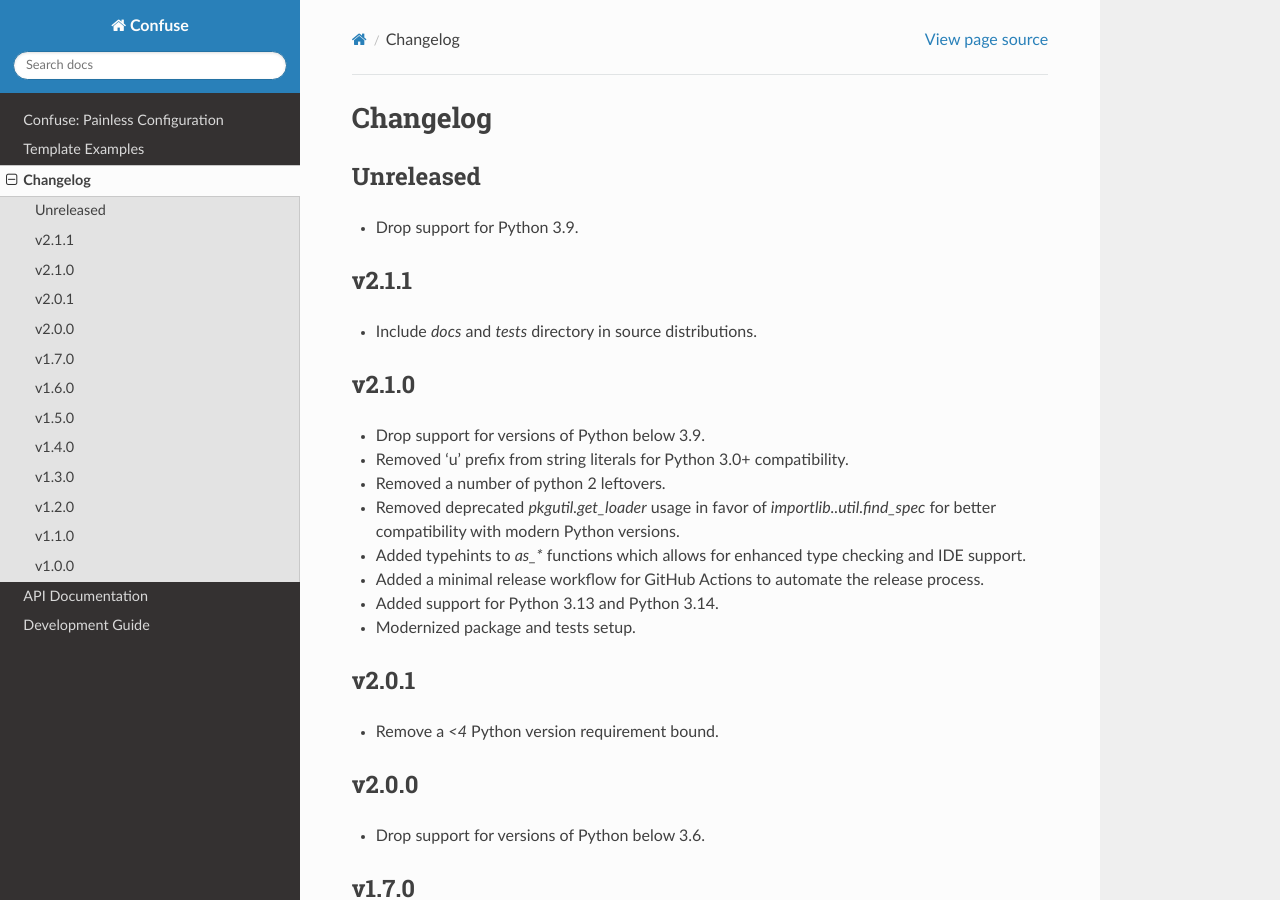
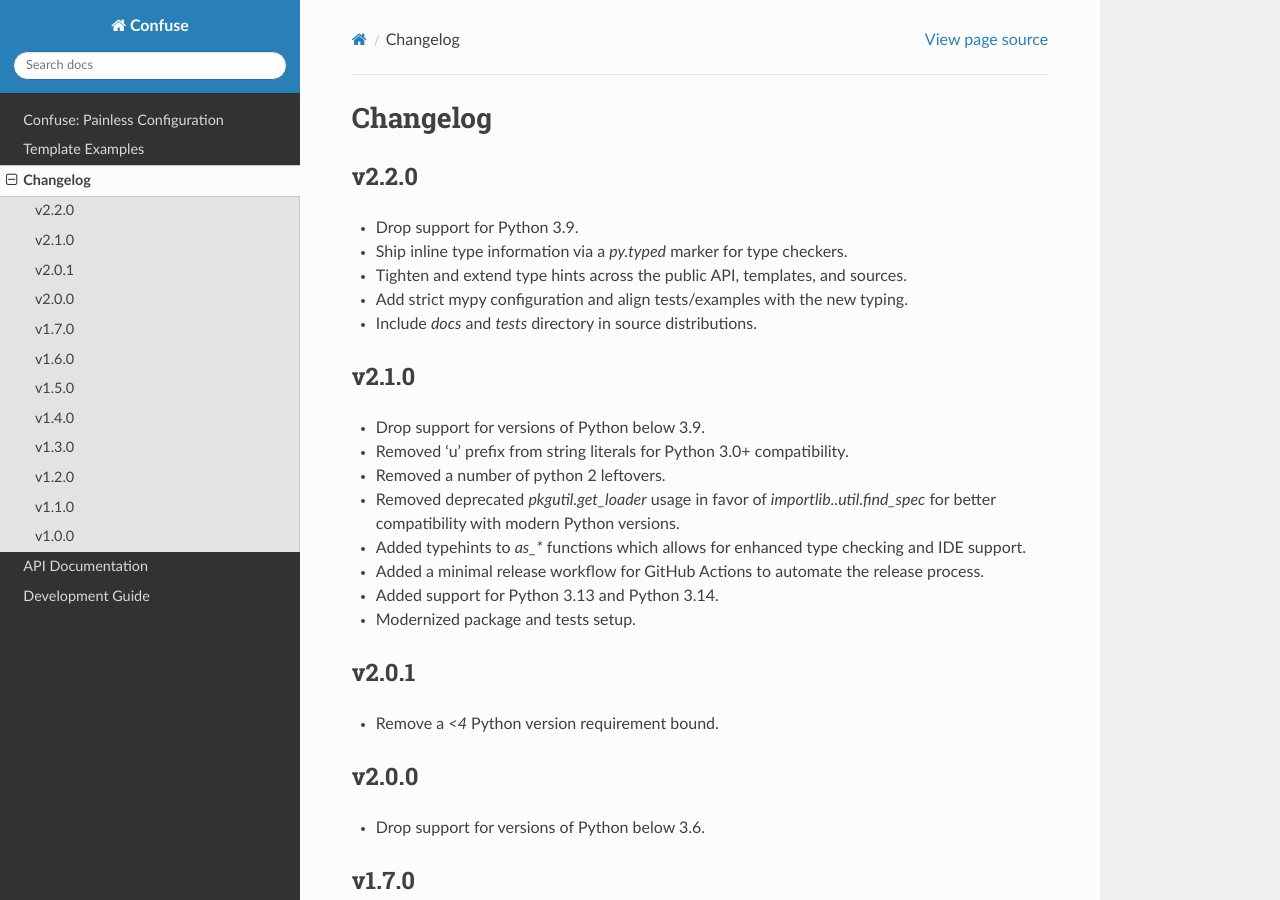
Before and after one commit to beetbox/confuse, a Sphinx documentation site: the page built from docs/changelog.rst, in a window 1280 px wide and 900 px high. Built offline with Sphinx 7.4.7 and the Read the Docs theme 3.1.0, drawn with Linux system fonts in a browser that asks for light colours.

Commit message:
Add changelog note

```diff
--- a/docs/changelog.rst
+++ b/docs/changelog.rst
@@ -1,14 +1,13 @@
 Changelog
 =========
 
-Unreleased
-----------
+v2.2.0
+------
 
 - Drop support for Python 3.9.
-
-v2.1.1
-------
-
+- Ship inline type information via a `py.typed` marker for type checkers.
+- Tighten and extend type hints across the public API, templates, and sources.
+- Add strict mypy configuration and align tests/examples with the new typing.
 - Include `docs` and `tests` directory in source distributions.
 
 v2.1.0
```
